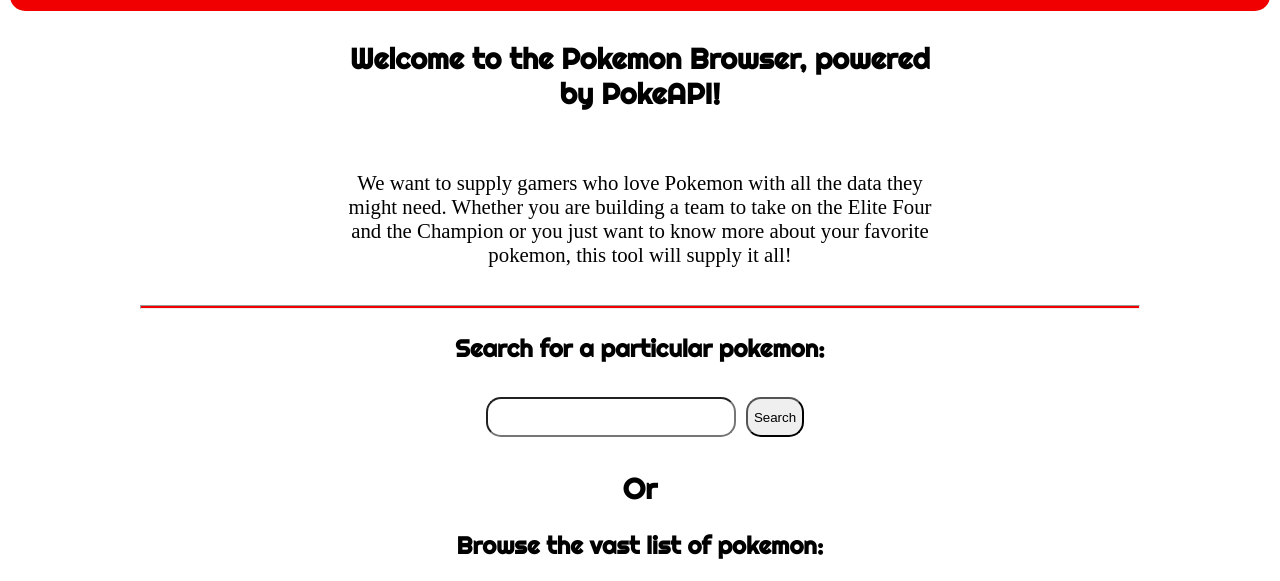
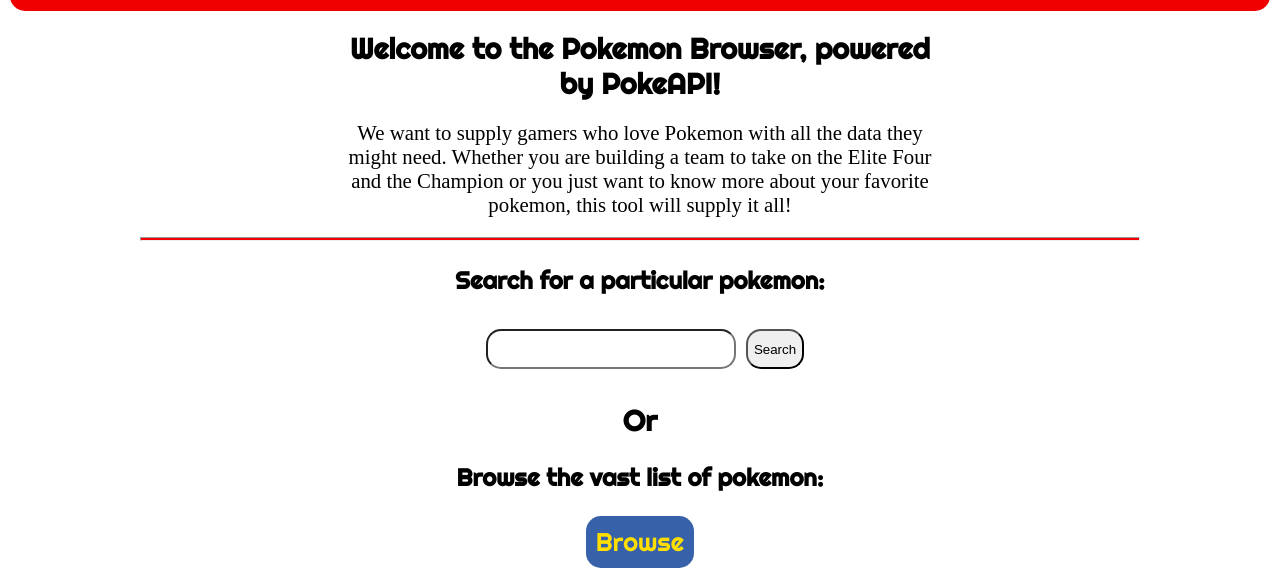
Before and after one commit to bhutt7/wdd330, a plain HTML site: page final/index.html in a window 1280 px wide. Shown: the part 159-740 px from the top of the page. Drawn offline with Linux system fonts and the light colour scheme.

Commit message:
minor css change

```diff
--- a/final/styles/main.css
+++ b/final/styles/main.css
@@ -64,10 +64,14 @@ a {
     display: inline-block;
 }
 
+main a {
+    margin-bottom: 20px;
+}
+
 .welcome {
     max-width: 600px;
-    margin: 0 auto;
-    padding: 30px;
+    margin: 20px auto;
+    padding: 0 30px;
 }
 
 hr {
```
